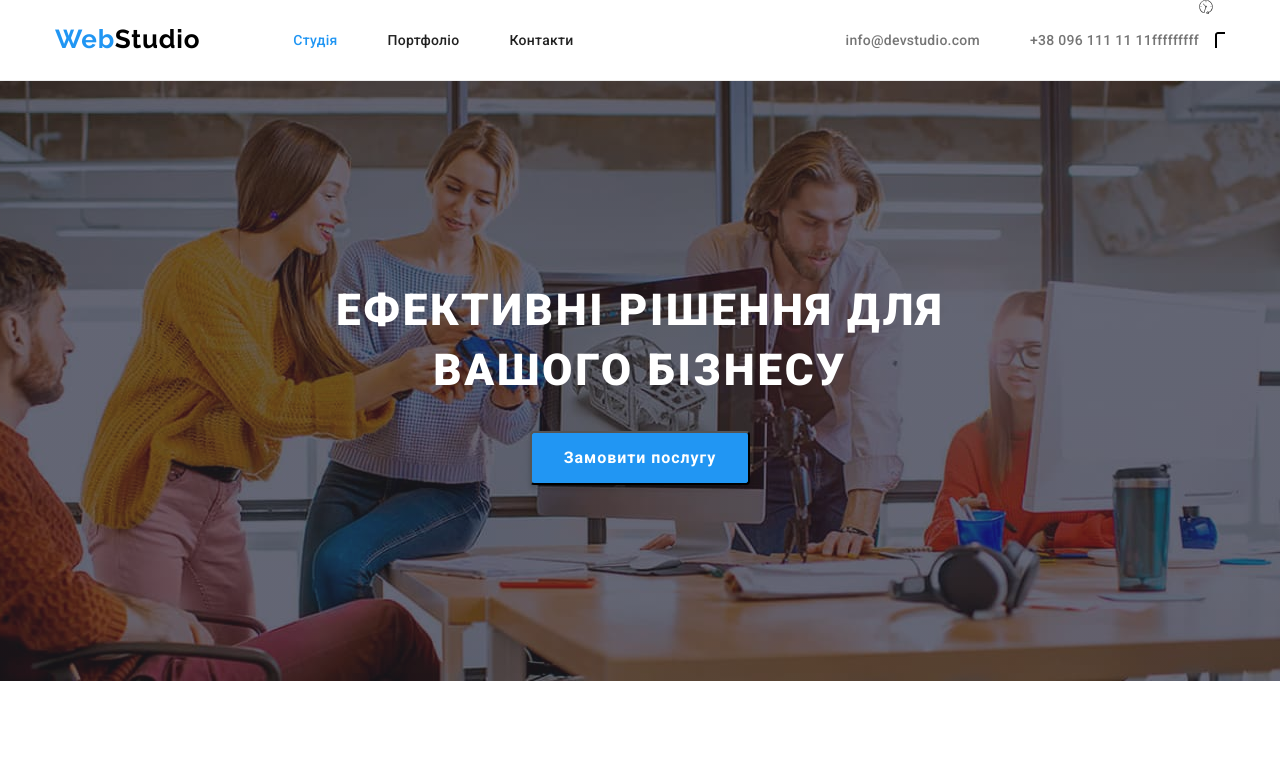
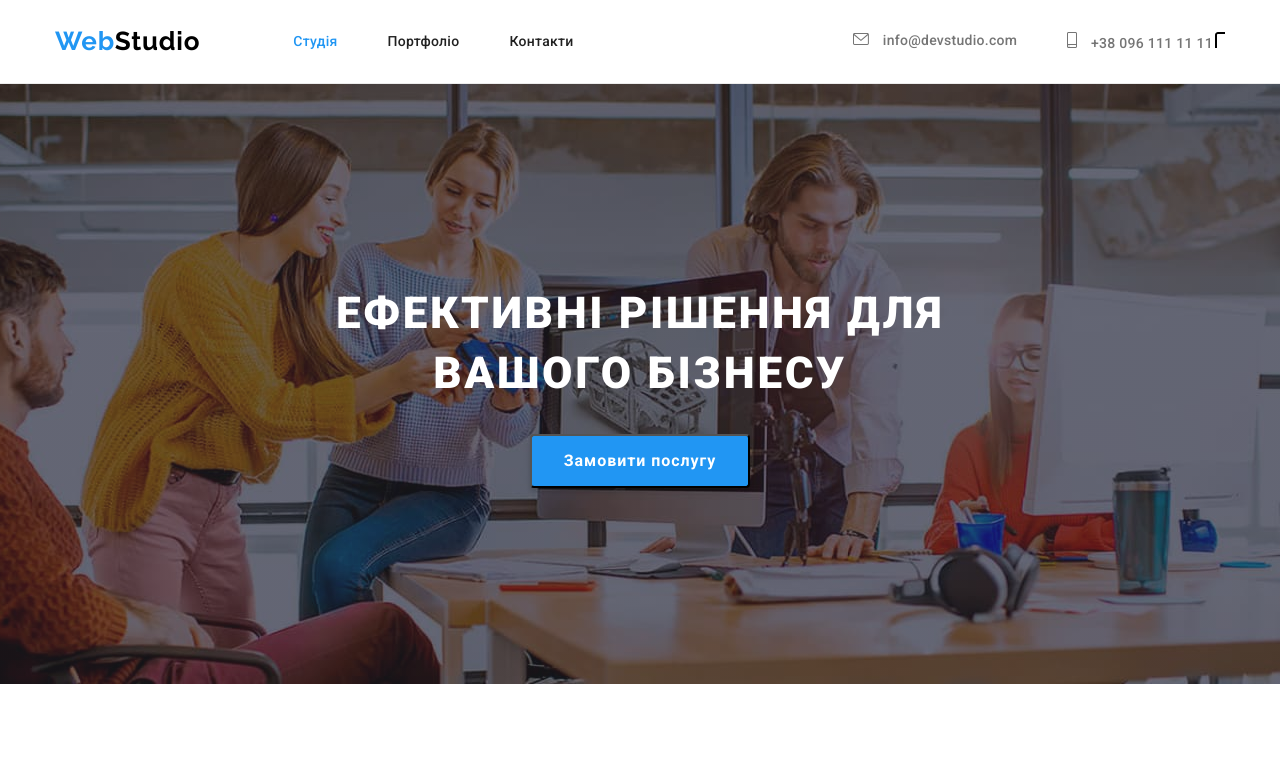
Before and after one commit to DanikJA/goit-markup-hw-04, a plain HTML site: page index.html in a window 1280 px wide. Shown: the top 772 px of the page. Drawn offline with nearby package versions, Linux system fonts and the light colour scheme; files whose address does not match are found by name.

Commit message:
adding mails

```diff
--- a/css/styles.css
+++ b/css/styles.css
@@ -561,9 +561,18 @@ a {
 }
 
 
-.icon {
-    display: inline-block;
-    width: 1em;
-    height: 1em;
+.icon1 {
+    margin-right: 10px;
     fill: currentColor;
+    width: 16px;
+    height: 12px;
+    align-items: center;
 }
+
+.icon2 {
+    margin-right: 10px;
+    fill: currentColor;
+    width: 10px;
+    height: 16px;
+    align-items: center;
+}
--- a/index.html
+++ b/index.html
@@ -29,12 +29,23 @@
             </ul>
         </nav>
         <ul class="site-second">
-            <li class="item1"><a href="mailto:info@devstudio.com" class="link-mails">info@devstudio.com</a></li>
-            <li class="item2"><a href="tel:+380961111111" class="link-mails">+38 096 111 11 11fffffffff</a></li>
+            <li class="item1"><a href="mailto:info@devstudio.com" class="link-mails"
+              target="_blank" rel="noopener no-referrer"  aria-label="icon-email">
+              <svg class="icon1">
+                <use href="./іmages/sprite.svg#iconemail"></use>
+              </svg>
+              info@devstudio.com</a>
+            </li>
 
-        <svg class="icon">
-            <use href="./іmages/sprite.svg#iconclock"></use>
-        </svg>
+            <li class="item2"><a href="tel:+380961111111" class="link-mails"
+             target="_blank" rel="noopener no-referrer"  aria-label="icon-email">
+             <svg class="icon2" >
+                <use href="./іmages/sprite.svg#iconsmartphone"></use>
+             </svg>
+             +38 096 111 11 11</a>
+            </li>
+
+
         </ul>
     </div>
     </header>
@@ -120,7 +131,7 @@
 
                 </li>
                 <li class="subject-li" >
-                    <img class="img" src="mages/img4.jpg" alt="фото члена команди" width="270">
+                    <img class="img" src="іmages/img4.jpg" alt="фото члена команди" width="270">
                     <div class="bottom-div">
                        <h3 class="subtitle">Михайло Єрмаков</h3>
                        <p class="lead">UI Designer</p>
```
